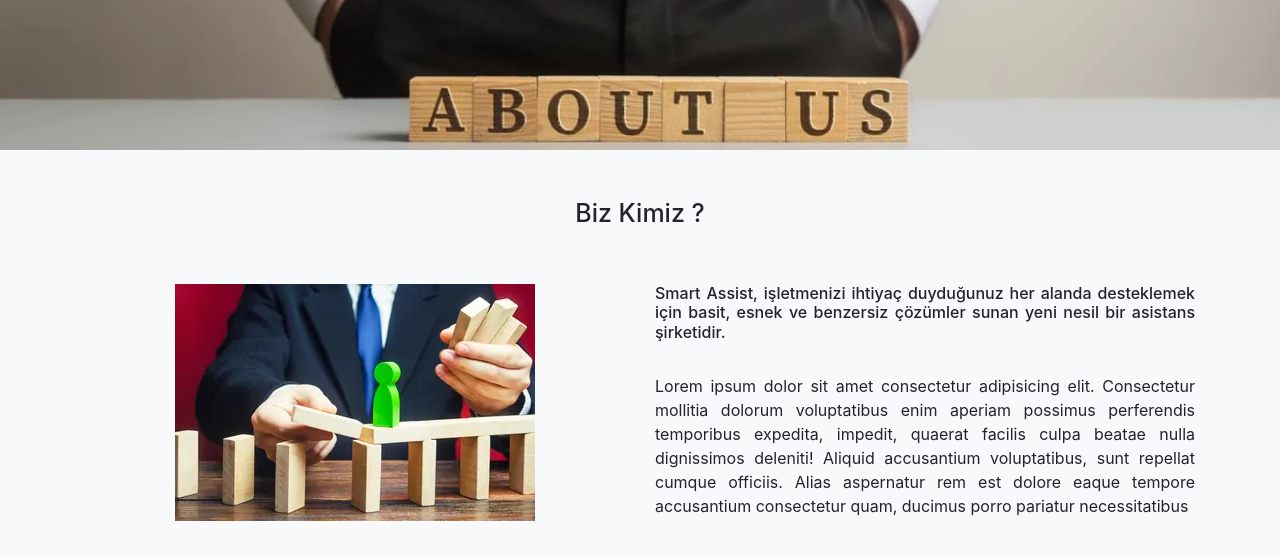
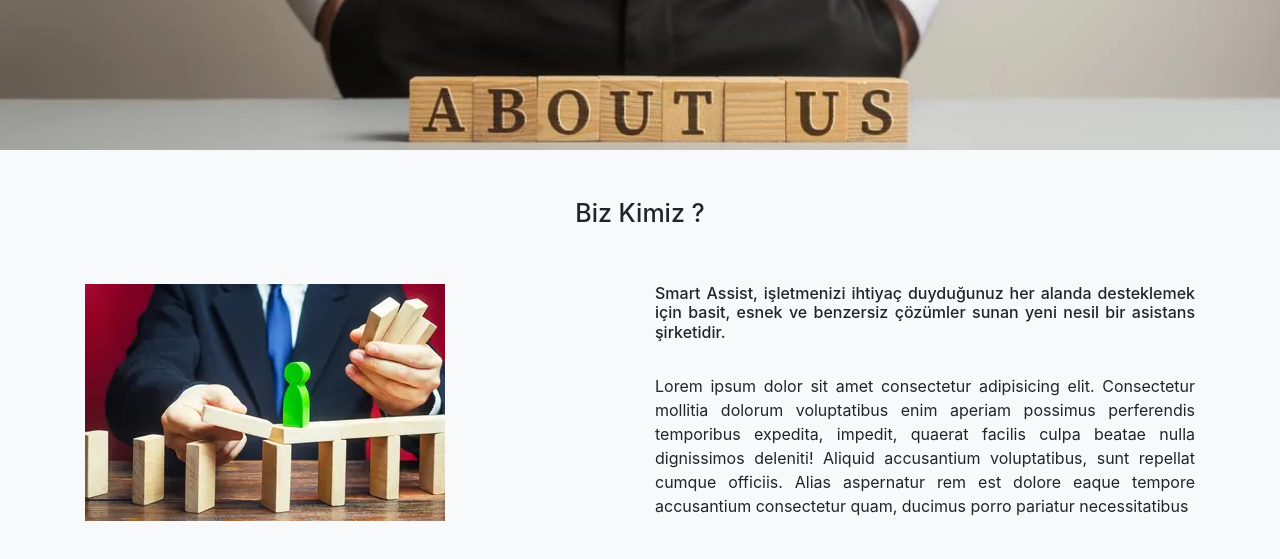
Before and after one commit to ExaWebNet/bitirme, a plain HTML site: page hakkimizda.html in a window 1280 px wide. Shown: the part 393-952 px from the top of the page. Drawn offline with nearby package versions, Linux system fonts and the light colour scheme.

Commit message:
Update hakkimizda.html

```diff
--- a/hakkimizda.html
+++ b/hakkimizda.html
@@ -100,7 +100,7 @@
             <h2 class="text-center">Biz Kimiz ?</h2> <br><br>
             <div class="container">
                 <div class="row">
-                    <div class="col-md-6 text-center">
+                    <div class="col-md-6">
                         <img src="img/destek-360x237.webp" alt="Destek">
                     </div>
                     <div class="col-md-6">
```
